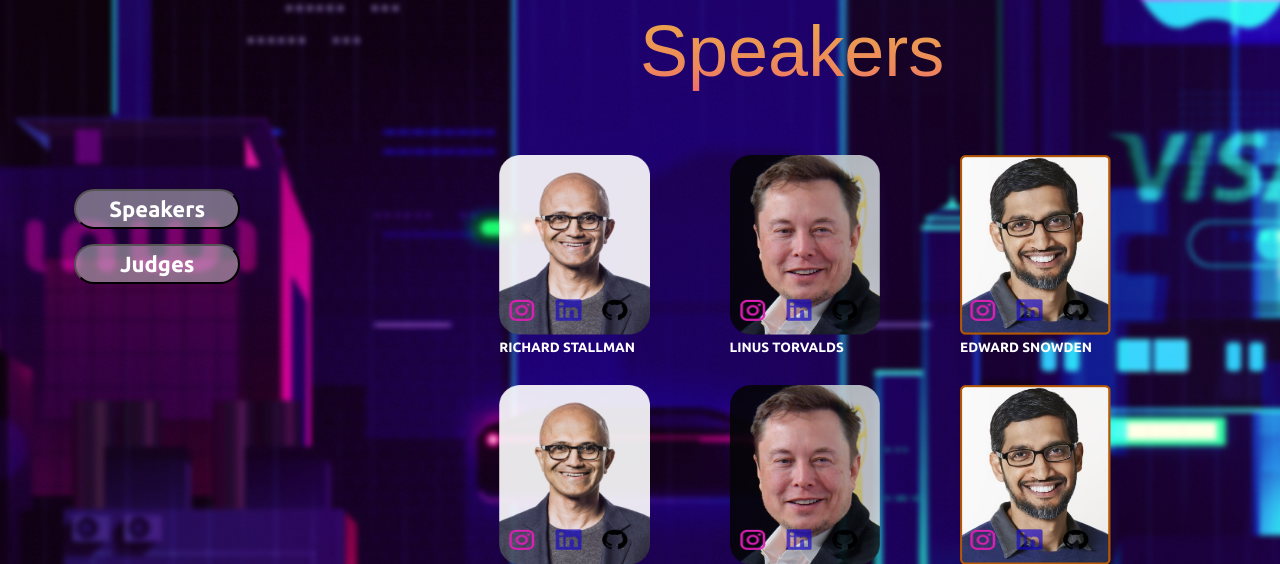
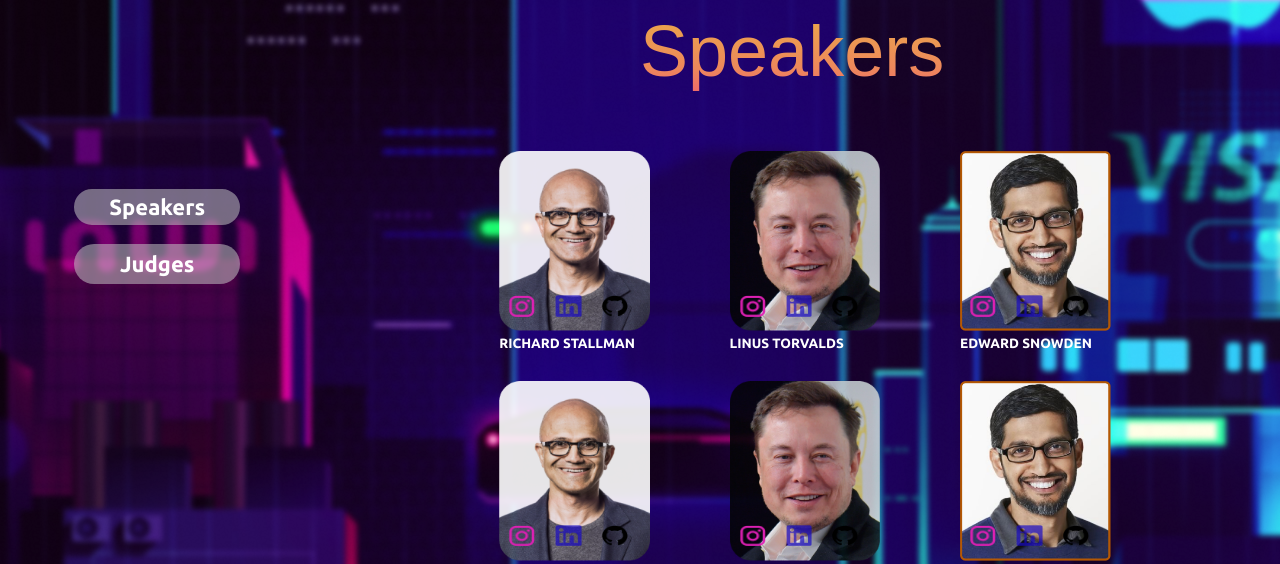
Before and after one commit to MicrosoftStudentChapter/MAKEATHON, a Django app: template templates/Speakers_and_Judges/index.html in a window 1280 px wide. Shown: the top 564 px of the page. Run offline with Django 3.2, Linux system fonts and the light colour scheme; the template is opened without the code that fills it, so the values that code supplies are empty; some web fonts are replaced.

Commit message:
fixed button distortion in chrome

```diff
--- a/templates/Speakers_and_Judges/static/css/style.css
+++ b/templates/Speakers_and_Judges/static/css/style.css
@@ -54,6 +54,8 @@ body {
   color: #ffffff;
 
   transform: rotate(0.05deg);
+
+  border: 1px;
 }
 .button:hover {
   background-color: whitesmoke;
@@ -79,6 +81,8 @@ body {
   line-height: 28px;
 
   color: #ffffff;
+
+  border: 1px;
 }
 .button2:focus {
   outline: none;
```
